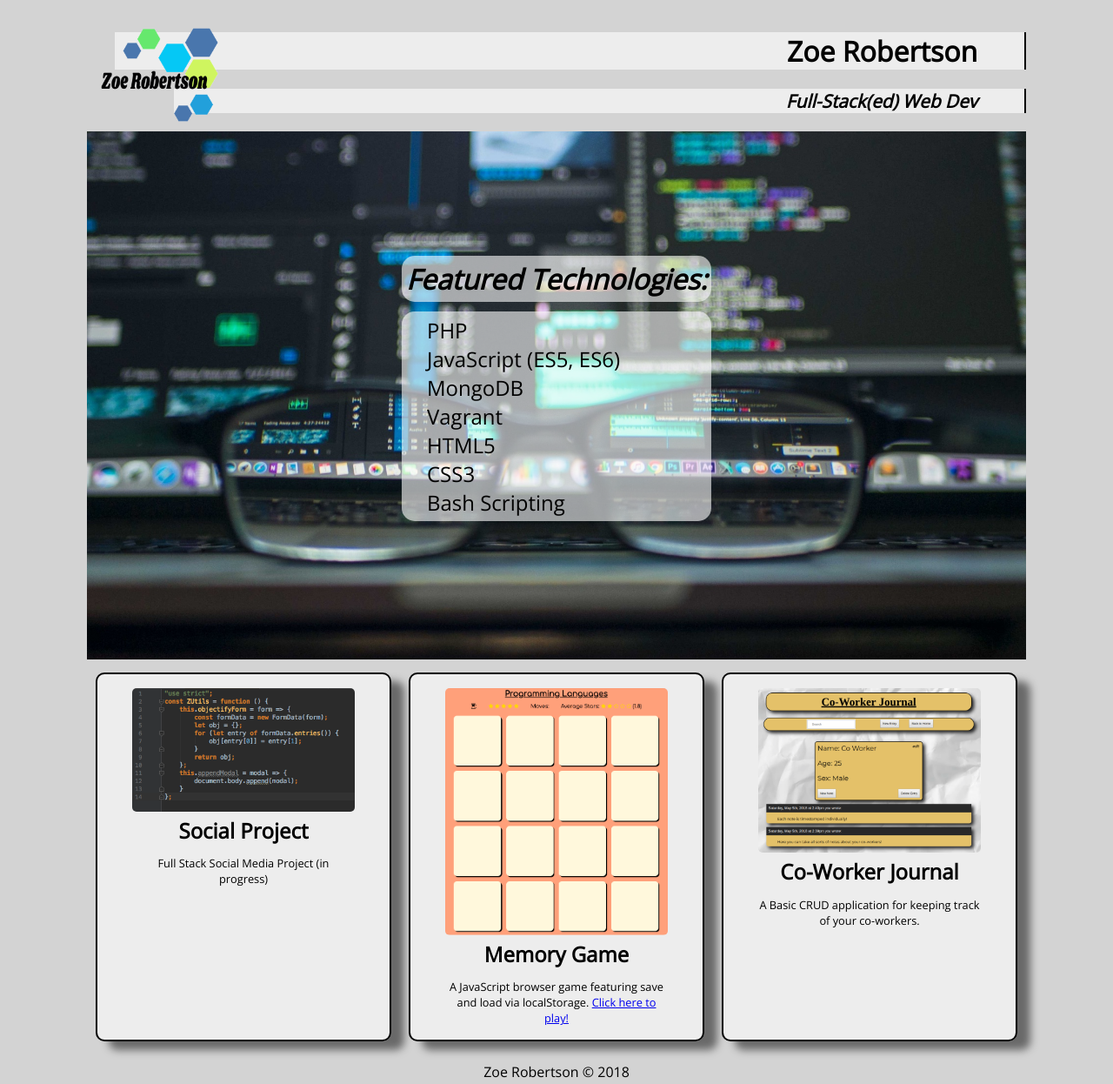
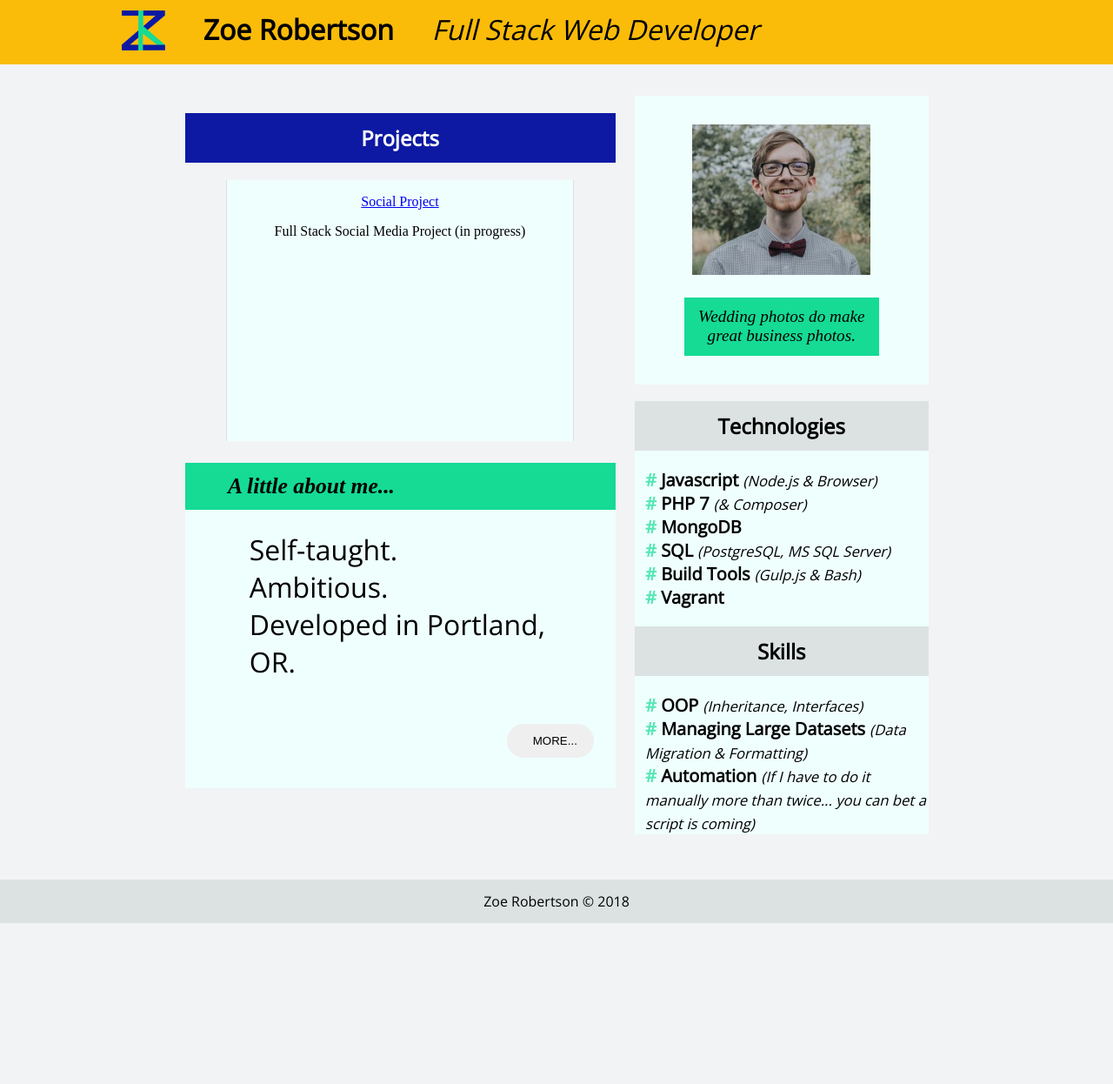
Before and after one commit to zoemrob/zoemrob.github.io, a website: page index.html in a window 1280 px wide. Shown: the whole page at 87% size. After the commit the page ends 1061 px from the top, so only its background shows below. Drawn offline with nearby package versions, Linux system fonts and the light colour scheme.

Commit message:
feat: re-updated main layout

```diff
--- a/index.html
+++ b/index.html
@@ -3,47 +3,45 @@
 <head>
     <meta charset="UTF-8">
     <meta name="viewport" content="width=device-width, initial-scale=1.0">
-    <link rel="stylesheet" type="text/css" href="css/base.css">
-    <link rel="stylesheet" type="text/css" href="css/responsive.css">
+    <!--<link rel="stylesheet" type="text/css" href="css/base.css">-->
+    <!--<link rel="stylesheet" type="text/css" href="css/_responsive.css">-->
+    <link href="dist/main.css" type="text/css" rel="stylesheet">
     <link href="https://fonts.googleapis.com/css?family=Open+Sans:300" rel="stylesheet">
     <title>Zoe Robertson</title>
 </head>
 <body>
-    <header class="header">
-        <img class="header_photo" src="img/logo-cutout.png" alt="Zoe Robertson logo" title="Zoe Robertson Logo">
-        <div class="header_wrapper">
-            <h1 class="header_name text-bkg">Zoe Robertson</h1>
-            <h2 class="header_tagline text-bkg">Full-Stack(ed) Web Dev</h2>
+    <header>
+        <div class="overlay" id="overlay">
+            <ul>
+                <li class="header-logo">
+                    <img class="header_photo"
+                         src="img/logo-mini.png"
+                         alt="Zoe Robertson logo"
+                         title="Zoe Robertson Logo">
+                </li>
+                <li class="header-name">Zoe Robertson</li>
+                <li class="header-tagline">Full Stack Web Developer</li>
+            </ul>
         </div>
+
+       <!---->
+        <!--<div class="header_wrapper">-->
+            <!--<h1 class="header_name text-bkg">Zoe Robertson</h1>-->
+            <!--<h2 class="header_tagline text-bkg">Full-Stack(ed) Web Dev</h2>-->
+        <!--</div>-->
     </header>
     <main>
-        <div class="highlighted">
-            <picture>
-                <source media="(max-width: 430px)" srcset="img/coding-glasses-mobile.jpg">
-                <source media="(min-width: 431px) and (max-width: 768px)" srcset="img/coding-glasses-medium.jpg">
-                <img src="img/coding-glasses-large.jpg" alt="Glasses sitting on a laptop, with code on the screen"
-                     title="Rubbing tired eyes after a long day of work" class="body_photo">
-            </picture>
-            <div class="highlighted_text">
-                <span class="emph-text text-bkg highlighted_shape">Featured Technologies:</span>
-                <ul class="text-bkg no-list highlighted_shape">
-                    <li class="skills-text">PHP</li>
-                    <li class="skills-text">JavaScript (ES5, ES6)</li>
-                    <li class="skills-text">MongoDB</li>
-                    <li class="skills-text">Vagrant</li>
-                    <li class="skills-text">HTML5</li>
-                    <li class="skills-text">CSS3</li>
-                    <li class="skills-text">Bash Scripting</li>
-                </ul>
-            </div>
-        </div>
-        <section class="featured_work">
-            <div class="project-1 std-shadow text-bkg">
+        <div class="col-1">
+            <section class="projects">
+                <h2>Projects</h2>
+                <div class="projects-container">
+                    <div class="project-slider">
+                        <div class="project-thumb">
                             <figure id="project-1-figure">
                                 <a href="https://github.com/zoemrob/social-media-project">
-                        <img class="project-thumb" src="img/social-media-js-snap.png"
-                             alt="Snippet of some JavaScript from the project."
-                             title="Snippet of some front-end JavaScript">
+                                    <!--<img class="project-thumb" src="img/social-media-js-snap.png"-->
+                                         <!--alt="Snippet of some JavaScript from the project."-->
+                                         <!--title="Snippet of some front-end JavaScript">-->
                                 </a>
                                 <figcaption class="project-caption">
                                     <a href="https://github.com/zoemrob/social-media-project" class="proj-link">Social Project</a>
@@ -51,12 +49,12 @@
                                 </figcaption>
                             </figure>
                         </div>
-            <div class="project-2 std-shadow text-bkg">
+                        <div class="project-thumb">
                             <figure id="project-2-figure">
                                 <a href="https://github.com/zoemrob/memory-game">
-                        <img class="project-thumb" src="img/memory-game-snap.png"
-                             alt="Memory Game"
-                             title="Memory Game">
+                                    <!--<img class="project-thumb" src="img/memory-game-snap.png"-->
+                                         <!--alt="Memory Game"-->
+                                         <!--title="Memory Game">-->
                                 </a>
                                 <figcaption class="project-caption">
                                     <a href="https://github.com/zoemrob/memory-game" class="proj-link">Memory Game</a>
@@ -65,12 +63,12 @@
                                 </figcaption>
                             </figure>
                         </div>
-            <div class="project-3 std-shadow text-bkg">
+                        <div class="project-thumb">
                             <figure class="vertical-cntr" id="project-3-figure">
                                 <a href="https://github.com/zoemrob/Co-Worker-Journal">
-                        <img class="project-thumb" src="img/co-worker-journal.png"
-                             alt="A screenshot of the Co-Worker Journal"
-                             title="A screenshot of the Co-Worker Journal">
+                                    <!--<img class="project-thumb" src="img/co-worker-journal.png"-->
+                                         <!--alt="A screenshot of the Co-Worker Journal"-->
+                                         <!--title="A screenshot of the Co-Worker Journal">-->
                                 </a>
                                 <figcaption class="project-caption">
                                     <a href="https://github.com/zoemrob/Co-Worker-Journal" class="proj-link">Co-Worker Journal</a>
@@ -78,10 +76,57 @@
                                 </figcaption>
                             </figure>
                         </div>
+                        <div class="project-thumb">Test 4</div>
+                    </div>
+                </div>
             </section>
+            <section class="bio">
+                <p class="em">A little about me...</p>
+                <p class="facts">Self-taught.
+                    Ambitious.
+                    Developed in Portland, OR.
+                </p>
+                <button class="btn more" id="js-more-bio-btn">More...</button>
+                <div class="bio-wrapper hidden" id="js-bio-wrapper">
+                    <p class="bio">
+                        I love to code. Programming was something I had always thought about getting into, but imagined it as being too difficult. College (and the money involved) was a luxury not a right. I recall reading an article and a statistic about how by 2020 there will be a projected two million job openings in Software Development with only <span class="em">800,000</span> C.S. majors graduating.
+                    </p>
+                    <p class="em">The opportunity was too tempting to resist!</p>
+                    <p class="bio">
+                        So I started plugging away. I determined if I was to be successful as a self-taught programmer I needed to devote as much - or more - time to programming as if I were going to college for it. For the next 12 months, I went at least 10-15 hrs a week.
+                    </p>
+                </div>
+            </section>
+        </div>
+        <div class="col-2">
+            <section class="pic">
+                <figure>
+                    <img src="img/zoephoto-tiny.jpg" alt="A picture of Zoe Robertson" title="Zoe Robertson in a wedding.">
+                    <figcaption class="em">Wedding photos do make great business photos.</figcaption>
+                </figure>
+            </section>
+            <section class="skills">
+                <h2>Technologies</h2>
+                <ul class="skills-text">
+                    <li>Javascript <span class="small-em">(Node.js & Browser)</span></li>
+                    <li>PHP 7 <span class="small-em">(& Composer)</span></li>
+                    <li>MongoDB</li>
+                    <li>SQL <span class="small-em">(PostgreSQL, MS SQL Server)</span></li>
+                    <li>Build Tools <span class="small-em">(Gulp.js & Bash)</span></li>
+                    <li>Vagrant</li>
+                </ul>
+                <h2>Skills</h2>
+                <ul class="skills-text">
+                    <li>OOP <span class="small-em">(Inheritance, Interfaces)</span></li>
+                    <li>Managing Large Datasets <span class="small-em">(Data Migration & Formatting)</span></li>
+                    <li>Automation <span class="small-em">(If I have to do it manually more than twice... you can bet a script is coming)</span></li>
+                </ul>
+            </section>
+        </div>
     </main>
-    <footer class="footer">
-        <aside>Zoe Robertson &copy; 2018</aside>
+    <footer>
+        <span>Zoe Robertson &copy; 2018</span>
     </footer>
+<script src="dist/main.js" type="application/x-javascript"></script>
 </body>
 </html>
--- /dev/null
+++ b/sass/_buttons.sass
@@ -0,0 +1,51 @@
+@import "vars"
+@mixin btn($icon)
+  //border: 3px solid #000
+  border: none
+  border-radius: 50px
+  text-transform: uppercase
+  color: #000
+  padding: 12px 30px
+  transition: all 0.6s
+  overflow: hidden
+  position: relative
+
+  &:before
+    position: absolute
+    content: $icon
+    font-size: 2em
+    left: 70%
+    opacity: 0
+    top: 4px
+
+  &:hover:before, &:focus:before, &:active:before
+    transition: all 0.3s
+    left: 80%
+    opacity: 1
+
+  &:hover, &:focus, &:active
+    outline: none
+    background-color: $light_yellow
+
+.btn
+  position: relative
+  width: 100px
+  &:focus
+    box-shadow: 0 0 2px 2px #5b9dd9
+
+.more
+  @include btn($right_arr)
+
+.more.displayed
+  background-color: initial
+  border: 1px solid #000
+  &:before
+    animation: fadeOut 0.6s
+    opacity: 0
+
+@keyframes fadeOut
+  from
+    opacity: 1
+  to
+    opacity: 0
+    transform: rotate(90deg)
--- /dev/null
+++ b/sass/main.sass
@@ -0,0 +1,194 @@
+@import "vars"
+@import "buttons"
+
+*
+  box-sizing: border-box
+  &:before, &:after
+    box-sizing: border-box
+
+html, body
+  margin: 0
+  background-color: $off_white
+
+/* Header */
+header
+  height: 50px + $pad12 * 2
+  background-color: $trans-green
+  text-align: center
+  font-family: $font-stack
+  ul
+    position: fixed
+    top: 0
+    left: 10%
+    width: 100%
+    max-width: 900px
+    margin: 0
+    padding: $pad12
+    display: flex
+    flex-wrap: nowrap
+    list-style-type: none
+    height: 50px
+    li
+      padding-right: 5%
+
+
+div.overlay
+  background-color: $dark_yellow
+  position: fixed
+  top: 0
+  width: 100%
+  height: 50px + $pad12 * 2
+  z-index: 2
+
+li.header-name, li.header-tagline
+  font-size: 2em
+  z-index: 3
+
+li.header-tagline
+  font-style: italic
+
+li.header-name
+  font-weight: bold
+
+
+/* Main Grid */
+main
+  max-width: 900px
+  display: flex
+  flex-wrap: wrap
+  text-align: center
+  margin: 0 auto
+
+
+div.col-1
+  width: 55%
+  margin: 36px 2.5%
+
+  section.bio
+
+    //order: 2
+    background-color: $light-blue
+    text-align: left
+    margin-top: 5%
+
+    p.em
+      padding-left: 10%
+      font-size: 160%
+      font-weight: bold
+      background-color: $seafoam
+      padding-top: 12px
+      padding-bottom: 12px
+    p.facts
+      white-space: pre-line
+      padding-left: 15%
+      padding-bottom: 5%
+      font-family: $font-stack
+      font-size: 200%
+    p.bio
+      text-align: justify
+      font-family: "Helvetica Neue", sans-serif
+    p
+      font-size: 110%
+      padding: 5%
+      margin: 0
+    button
+      z-index: 1
+      float: right
+      margin: 5% 5% 0 5%
+    div.bio-wrapper
+      height: 0
+      overflow: hidden
+      transition: height 400ms
+      margin-top: 20%
+
+  section.projects
+    text-align: center
+
+    h2
+      background-color: $blue
+      color: #fff
+      font-family: $font-stack
+      font-size: 150%
+      padding: $pad12
+
+    div.projects-container
+      width: 400px
+      overflow-x: scroll
+      margin: 0 auto
+
+      div.project-slider
+        width: 450%
+
+        div.project-thumb
+          border-right: 1px solid $grey
+          border-left: 1px solid $grey
+          float: left
+          width: 400px
+          height: 300px
+          background-color: $light-blue
+          margin-right: 24px
+
+div.col-2
+  width: 37.5%
+  margin: 36px 2.5% 36px 0
+
+  & > *
+    background-color: $light-blue
+
+  section.pic
+
+    padding: 5%
+    //background-color: $light-blue
+
+    img
+      margin-bottom: 10%
+    figcaption
+      background-color: $seafoam
+      padding: 5%
+      width: 100%
+      margin: 0
+
+  section.skills
+    h2
+      font-family: $font-stack
+      //font-weight: normal
+      background-color: $grey
+      padding: $pad12
+    ul.skills-text
+      list-style-type: none
+      padding-left: $pad12
+      text-align: left
+
+      li
+        font-size: 125%
+        font-family: $font-stack
+        font-weight: bolder
+
+      li:before
+        content: '#  '
+        color: $trans-green
+
+
+
+/* Footer */
+footer
+  width: 100%
+  background-color: $grey
+  height: 50px
+  text-align: center
+
+  span
+    line-height: 50px
+    font-family: $font-stack
+
+/* Shared Styles */
+.em
+  font-style: italic
+  font-size: larger
+.small-em
+  font-style: italic
+  font-size: smaller
+  font-weight: normal
+
+@import "responsive"
+// imported at bottom to make sure media queries work correctly.
```
Also changed, not shown: gulpfile.js (added, +41 -0 lines), js/home.js (added, +21 -0 lines), package.json (added, +29 -0 lines), sass/_responsive.sass (added, +11 -0 lines), sass/_vars.sass (added, +16 -0 lines), dist/main.css (added), dist/main.js (added), img/logo-mini.png (added), img/logo-preform-cutout.png (added), img/logo-small.png (added), 1 other file. Lines whose indentation alone changed are shown as unchanged.
